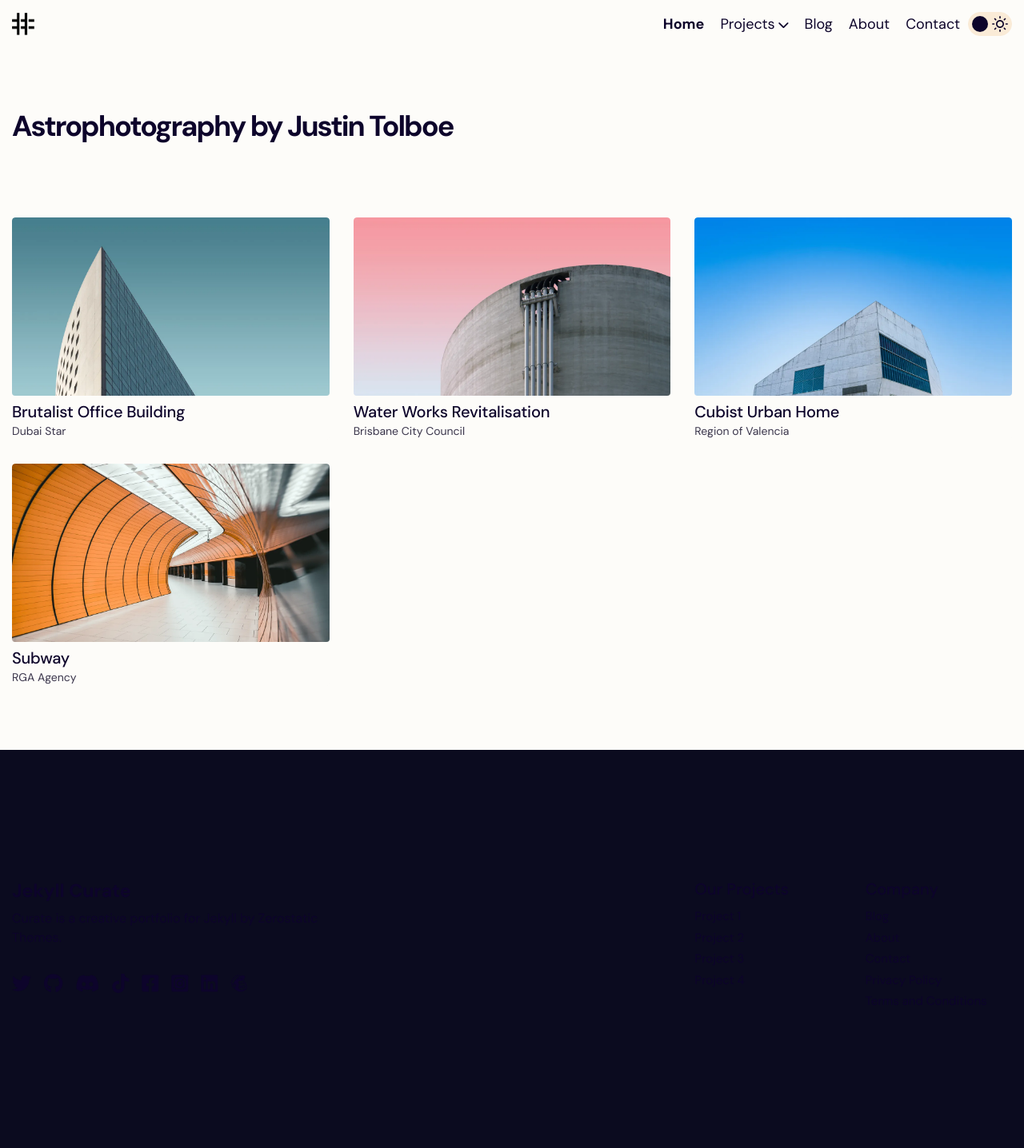
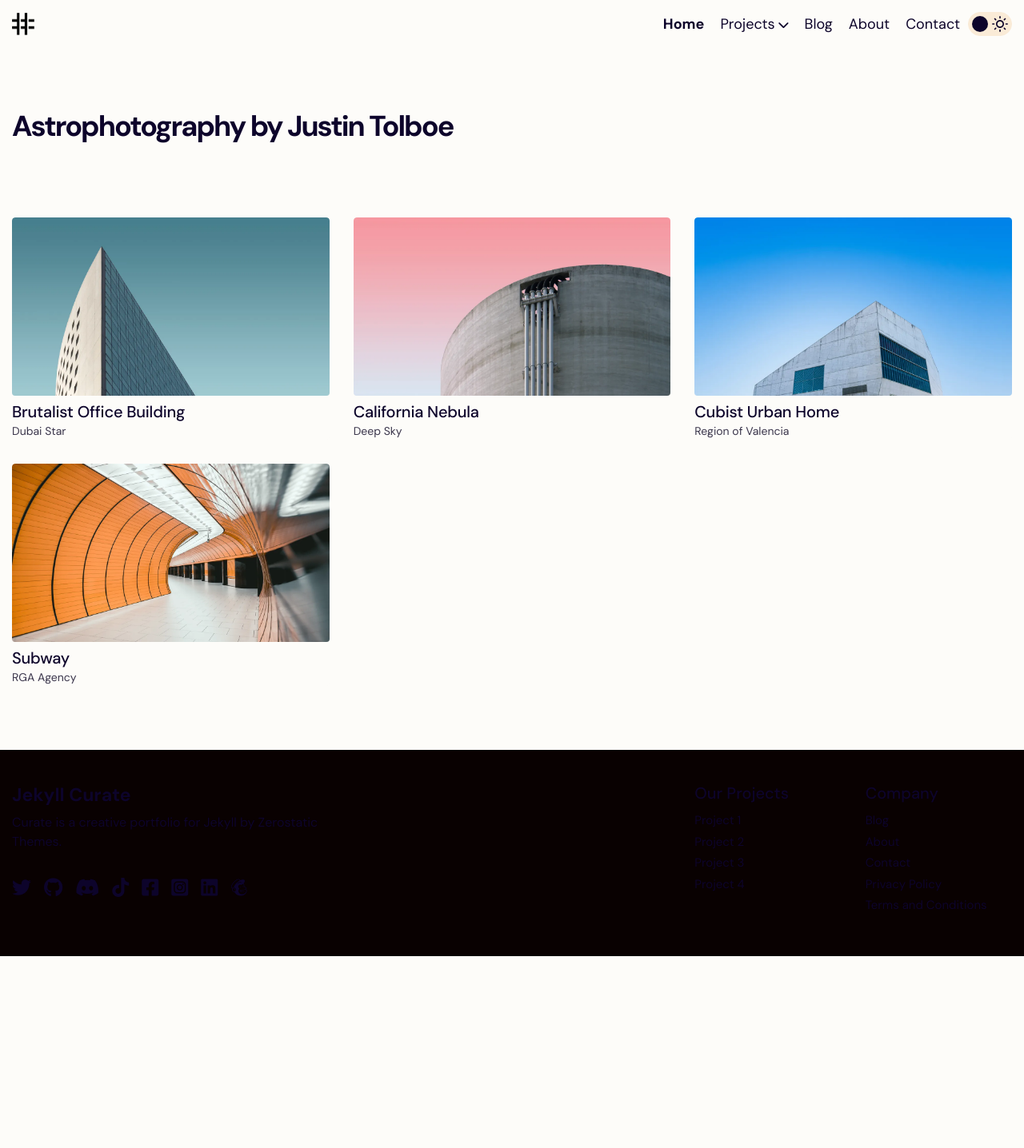
Before and after one commit to jtolboe/website, a Jekyll site: the page built from pages/home.md, in a window 1280 px wide. Shown: the whole page at 80% size. Built offline with Jekyll 4.4.1, drawn with Linux system fonts in a browser that asks for light colours; after the commit the page ends 1196 px from its top, so only the background shows below that.

Commit message:
add cali image test, adjust width limit, change footer color

```diff
--- a/_sass/framework/zerostatic/_footer.scss
+++ b/_sass/framework/zerostatic/_footer.scss
@@ -1,7 +1,7 @@
 .footer {
-  padding-top: calc(var(--section-padding) * 2);
-  padding-bottom: calc(var(--section-padding) * 2);
-  background-color: #0b0b1f;
+  padding-top: calc(var(--section-padding) * 0.5);
+  padding-bottom: calc(var(--section-padding) * 0.5);
+  background-color: #090101;
   color: var(--color-base-text);
   font-size: 15px;
   a {
--- a/_sass/theme/pages/_page-project.scss
+++ b/_sass/theme/pages/_page-project.scss
@@ -82,7 +82,7 @@
       padding: 15px;
       width: 100%;
       @include media-breakpoint-up(md) {
-        width: 50%;
+        width: 100%;
       }
     }
   }
--- a/collections/_projects/project-1.md
+++ b/collections/_projects/project-1.md
@@ -1,25 +1,16 @@
 ---
 layout: project # alternative layouts: project, project-left, project-right, project-top
-title: "Water Works Revitalisation"
+title: "California Nebula"
 description: "Breathing new life into old industrial estates"
 date: 2018-12-20
 weight: 3
 thumbnail: "/assets/images/gen/projects/project-2-1-thumbnail.webp"
 image: "/assets/images/gen/projects/project-2-1.webp"
 categories: ["Development"]
-client: "Brisbane City Council"
+client: "Deep Sky"
 role: "Building Designer"
 gallery:
-  - image: "/assets/images/gen/projects/project-2-1.webp"
-  - image: "/assets/images/gen/projects/project-2-2.webp"
-  - image: "/assets/images/gen/projects/project-2-5.webp"
-  - image: "/assets/images/gen/projects/project-2-4.webp"
-  - image: "/assets/images/gen/projects/project-2-3.webp"
-  - image: "/assets/images/gen/projects/project-2-6.webp"
+  - image: "/assets/images/gen/projects/Cali.png"
 ---
 
-Architecture is both the process and the product of planning, designing, and constructing buildings or other structures.Architectural works, in the material form of buildings, are often perceived as cultural symbols and as works of art.
-
-The practice, which began in the prehistoric era, has been used as a way of expressing culture for civilizations on all seven continents.
-
-Architecture began as rural, oral vernacular architecture that developed from trial and error to successful replication. Ancient urban architecture was preoccupied with building religious structures and buildings symbolizing the political power of rulers until Greek and Roman architecture shifted focus to civic virtues.
+Text
```
Also changed, not shown: 1 other file.
